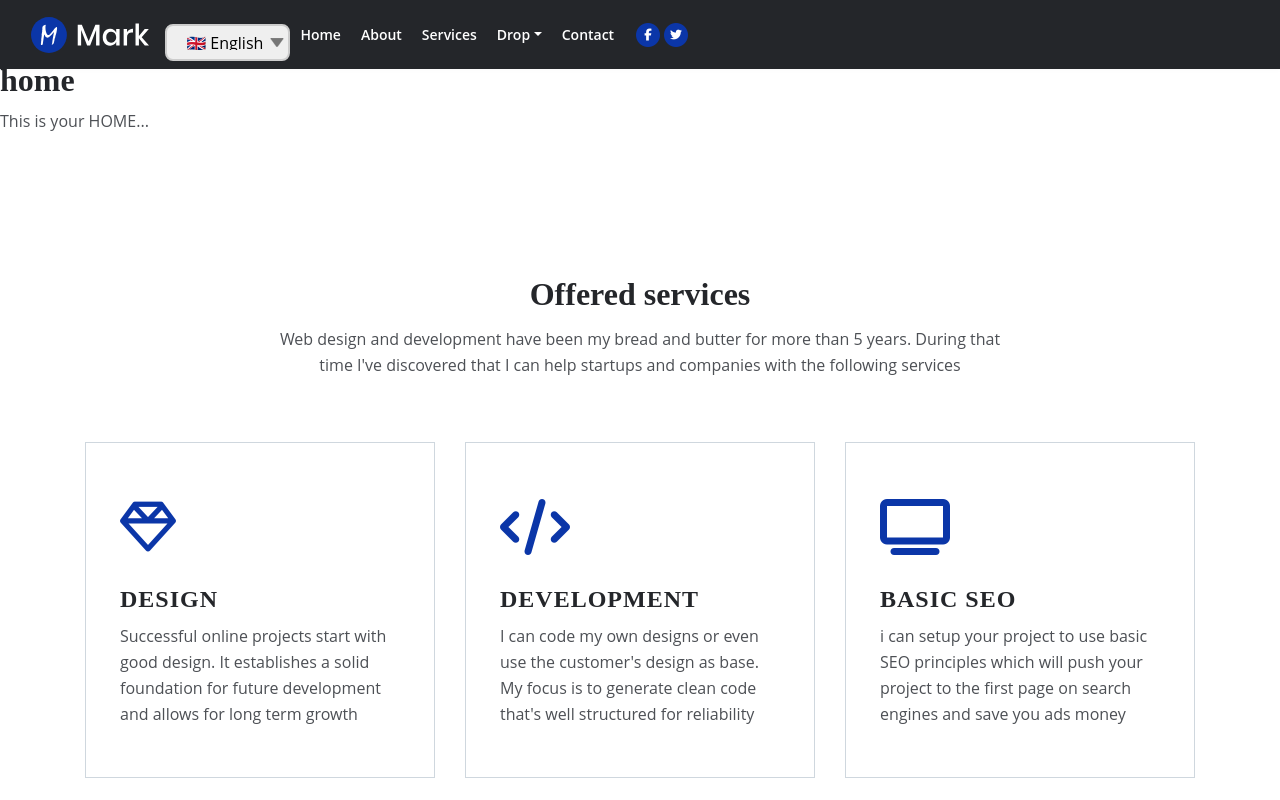
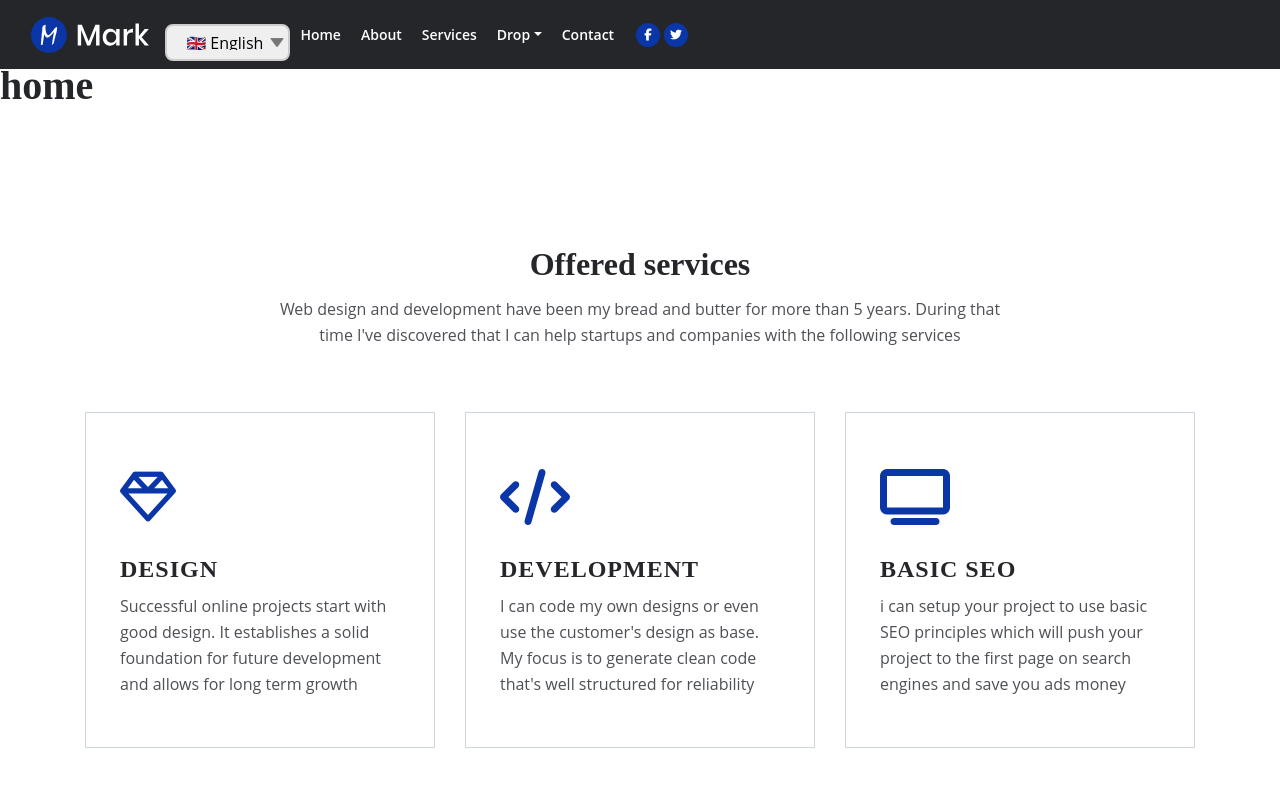
Before and after one commit to javeramolina/javeramolina-page, a React (Vite) app: page / in a window 1280 px wide. Shown: the top 800 px of the page. Built offline with nearby package versions, Linux system fonts and the light colour scheme.

Commit message:
remove code without use

```diff
--- a/src/components/Header.tsx
+++ b/src/components/Header.tsx
@@ -1,3 +1,7 @@
-export default function Header({ title }) {
-    return <h1>{title}</h1>;
-  }
+type HeaderProps = {
+  title: string;
+};
+
+export const Header = ({ title }: HeaderProps) => {
+  return <h1>{title}</h1>;
+};
--- a/src/components/Home.tsx
+++ b/src/components/Home.tsx
@@ -1,3 +1,7 @@
-export default function About({ title }) {
-    return <section><h2>{title}</h2><p>This is your HOME...</p></section>;
-  }
+type HeaderProps = {
+  title: string;
+};
+
+export const Home = ({ title }: HeaderProps) => {
+  return <h1>{title}</h1>;
+};
--- a/src/components/LanguageToggle.tsx
+++ b/src/components/LanguageToggle.tsx
@@ -4,7 +4,8 @@ import './LanguageToggle.css';
 export default function LanguageToggle() {
   const { i18n } = useTranslation();
 
-  const changeLanguage = (e) => {
+  const changeLanguage = (e: React.ChangeEvent<HTMLSelectElement>) => {
+    console.log(e);
     i18n.changeLanguage(e.target.value);
   };
 
```
Also changed, not shown: src/App.tsx (+4 -4 lines).
